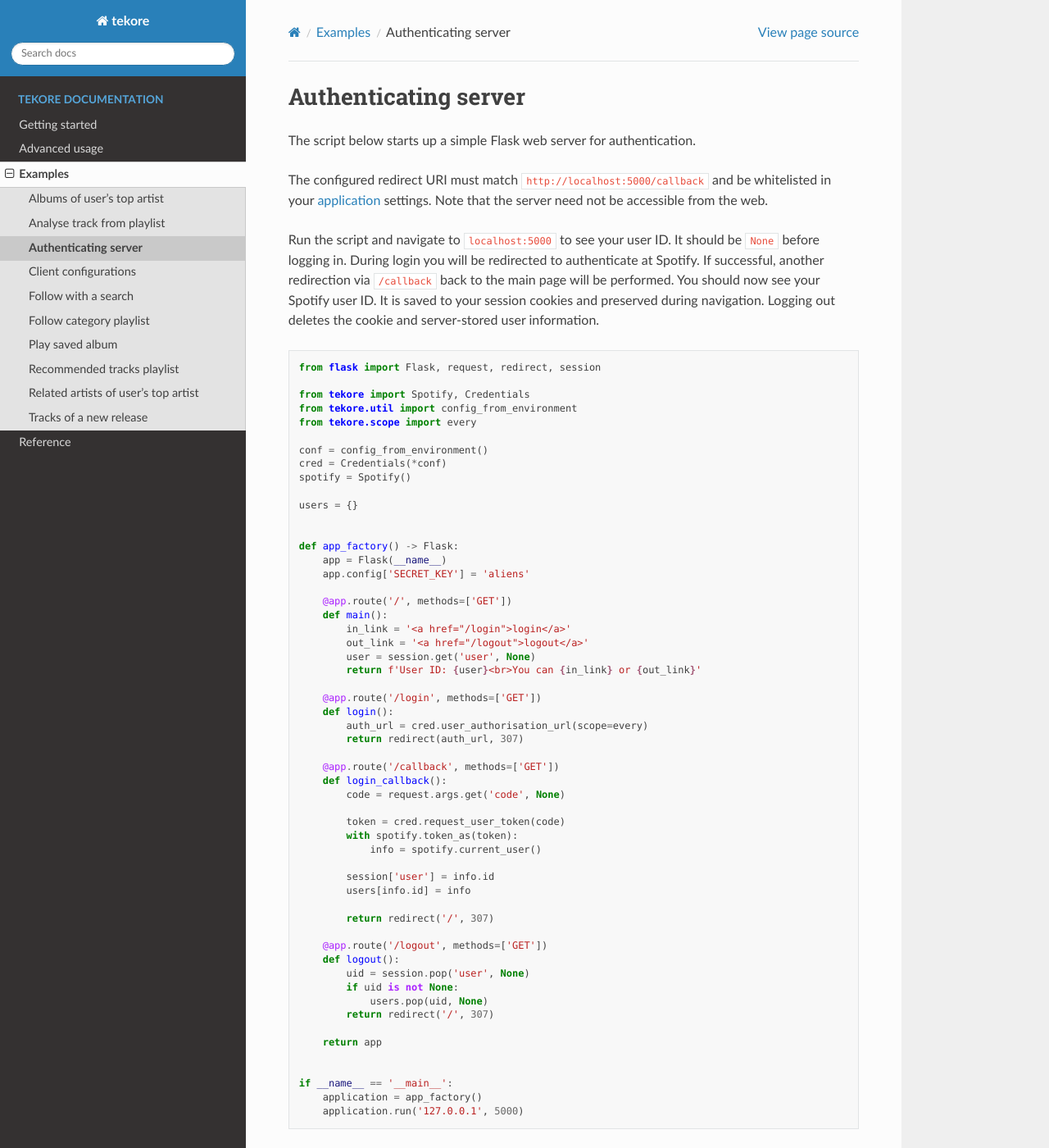
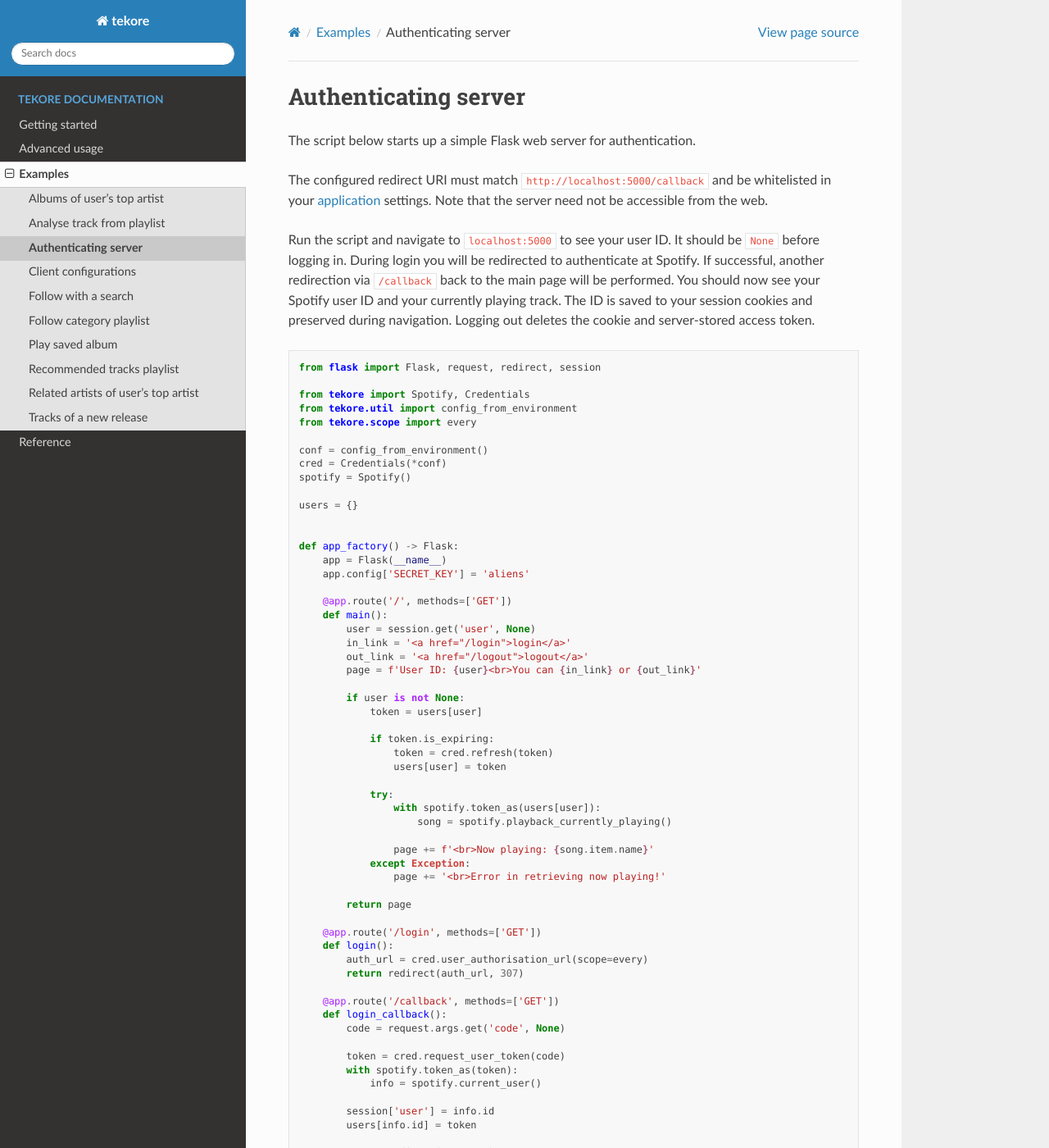
Before and after one commit to felix-hilden/tekore, a Sphinx documentation site: the page built from docs/examples/auth_server.rst, in a window 1280 px wide and 1400 px high. Shown: the whole window at 82% size. Built offline with Sphinx 7.4.7 and the Read the Docs theme 2.0.0, drawn with Linux system fonts in a browser that asks for light colours; the version number could not be read and is left out.

Commit message:
Expand auth server example, fixes #138

```diff
--- a/docs/examples/auth_server.rst
+++ b/docs/examples/auth_server.rst
@@ -14,9 +14,9 @@ It should be ``None`` before logging in.
 During login you will be redirected to authenticate at Spotify.
 If successful, another redirection via ``/callback`` back to the main page
 will be performed.
-You should now see your Spotify user ID.
-It is saved to your session cookies and preserved during navigation.
-Logging out deletes the cookie and server-stored user information.
+You should now see your Spotify user ID and your currently playing track.
+The ID is saved to your session cookies and preserved during navigation.
+Logging out deletes the cookie and server-stored access token.
 
 .. code:: python
 
@@ -39,10 +39,27 @@ Logging out deletes the cookie and server-stored user information.
 
         @app.route('/', methods=['GET'])
         def main():
+            user = session.get('user', None)
             in_link = '<a href="/login">login</a>'
             out_link = '<a href="/logout">logout</a>'
-            user = session.get('user', None)
-            return f'User ID: {user}<br>You can {in_link} or {out_link}'
+            page = f'User ID: {user}<br>You can {in_link} or {out_link}'
+
+            if user is not None:
+                token = users[user]
+
+                if token.is_expiring:
+                    token = cred.refresh(token)
+                    users[user] = token
+
+                try:
+                    with spotify.token_as(users[user]):
+                        song = spotify.playback_currently_playing()
+
+                    page += f'<br>Now playing: {song.item.name}'
+                except Exception:
+                    page += '<br>Error in retrieving now playing!'
+
+            return page
 
         @app.route('/login', methods=['GET'])
         def login():
@@ -58,7 +75,7 @@ Logging out deletes the cookie and server-stored user information.
                 info = spotify.current_user()
 
             session['user'] = info.id
-            users[info.id] = info
+            users[info.id] = token
 
             return redirect('/', 307)
 
```
